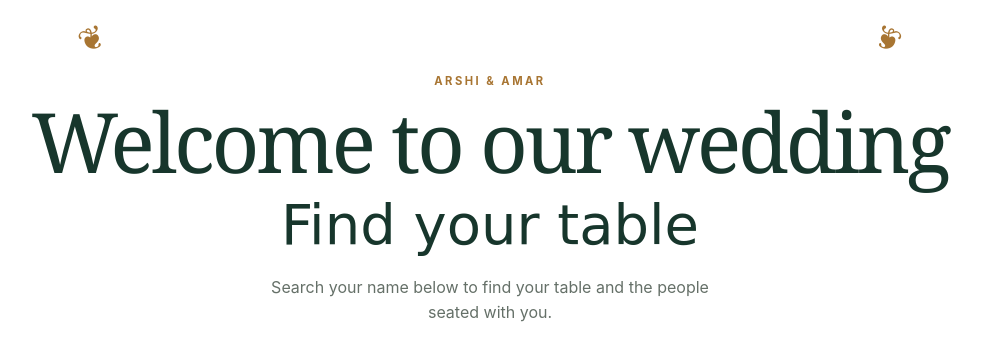
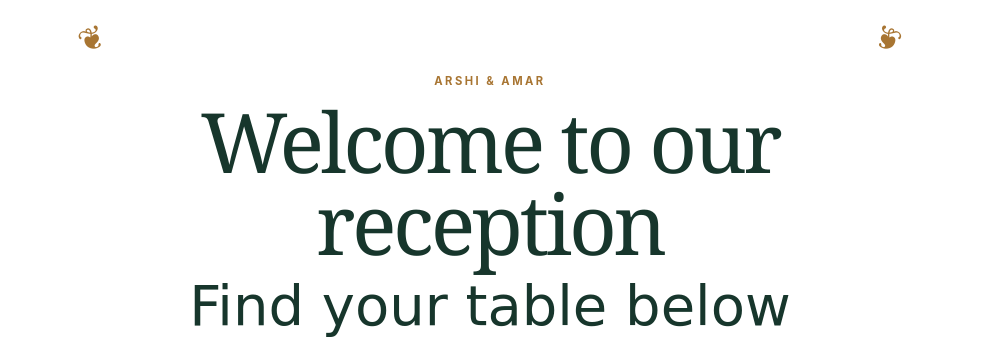
Before and after one commit to riddhishpandya/arshiandamar, a plain HTML site: page index.html in a window 1280 px wide. Shown: the top 353 px of the page, without its empty margins (150-1132 px from the left). Drawn offline with Linux system fonts and the light colour scheme.

Commit message:
Refine reception seating copy

```diff
--- a/index.html
+++ b/index.html
@@ -4,15 +4,15 @@
   <meta charset="utf-8">
   <meta name="viewport" content="width=device-width, initial-scale=1">
   <meta name="theme-color" content="#f7f3ed">
-  <title>Arshi & Amar | Find Your Table</title>
+  <title>Arshi & Amar | Reception Seating</title>
   <link rel="stylesheet" href="styles.css">
 </head>
 <body>
   <main class="site-shell">
     <header class="hero">
       <p class="eyebrow">Arshi & Amar</p>
-      <h1>Welcome to our wedding</h1>
-      <p class="hero-script">Find your table</p>
+      <h1>Welcome to our reception</h1>
+      <p class="hero-script">Find your table below</p>
       <p class="intro">Search your name below to find your table and the people seated with you.</p>
     </header>
 
```
